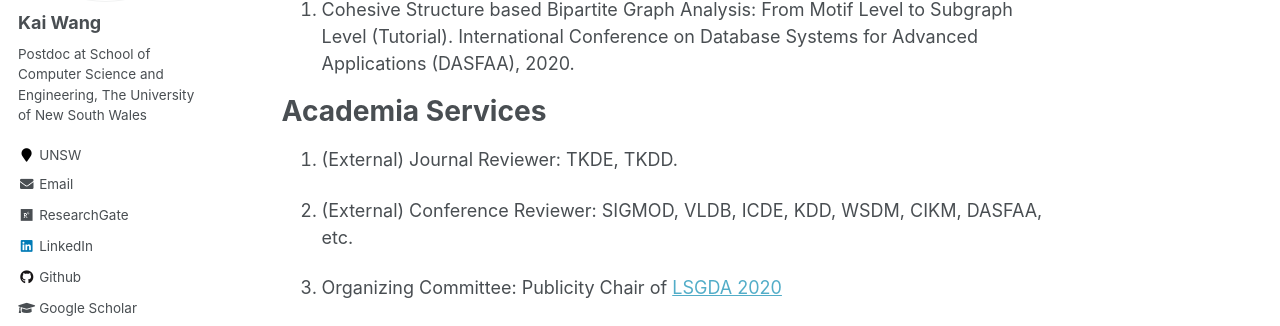
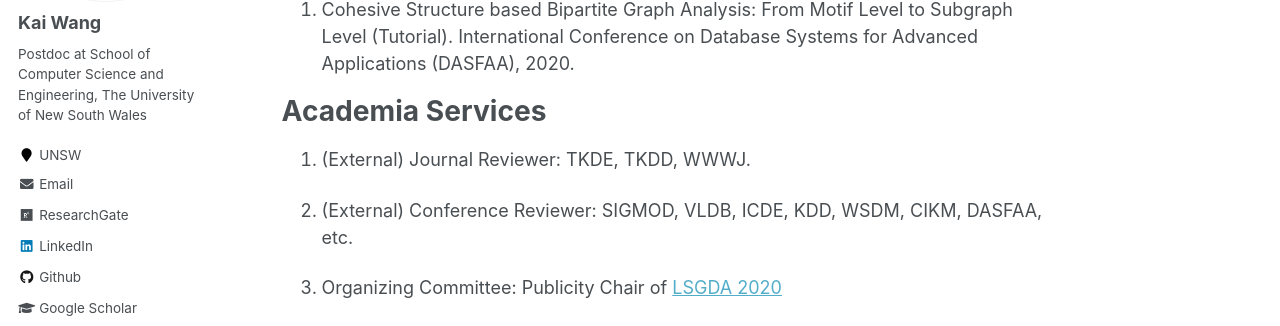
Before and after one commit to cs-kaiwang/cs-kaiwang.github.io, a Jekyll site: the page built from _pages/about.md, in a window 1280 px wide and 900 px high, scrolled down 1183 px. Shown: the part 183-509 px from the top of the window. Built offline with Jekyll 4.4.1, drawn with Linux system fonts in a browser that asks for light colours.

Commit message:
Update about.md

```diff
--- a/_pages/about.md
+++ b/_pages/about.md
@@ -36,7 +36,7 @@ Talks
 
 Academia Services
 ======
-1. (External) Journal Reviewer: TKDE, TKDD.
+1. (External) Journal Reviewer: TKDE, TKDD, WWWJ.
 
 2. (External) Conference Reviewer: SIGMOD, VLDB, ICDE, KDD, WSDM, CIKM, DASFAA, etc.
 
```
